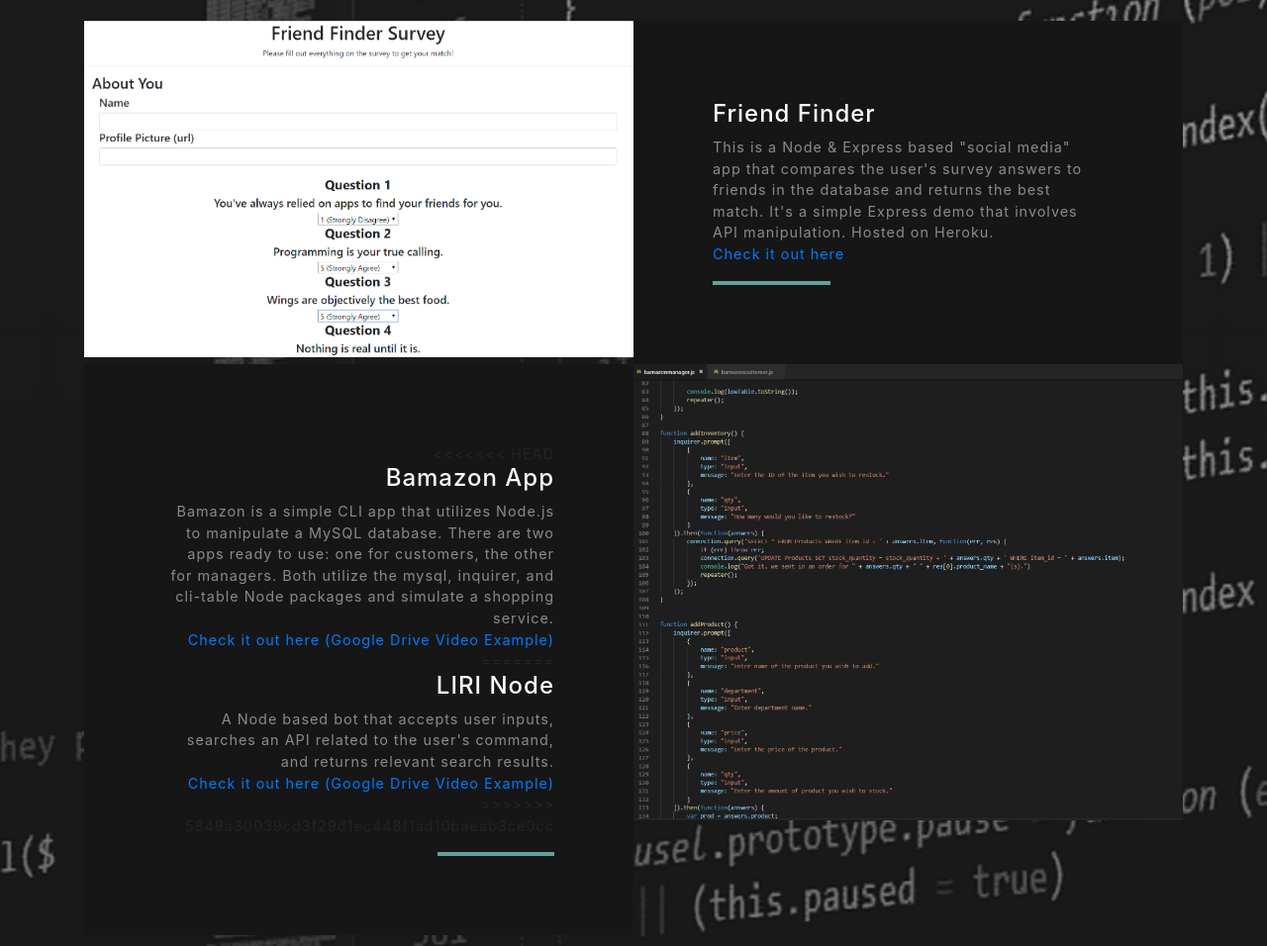
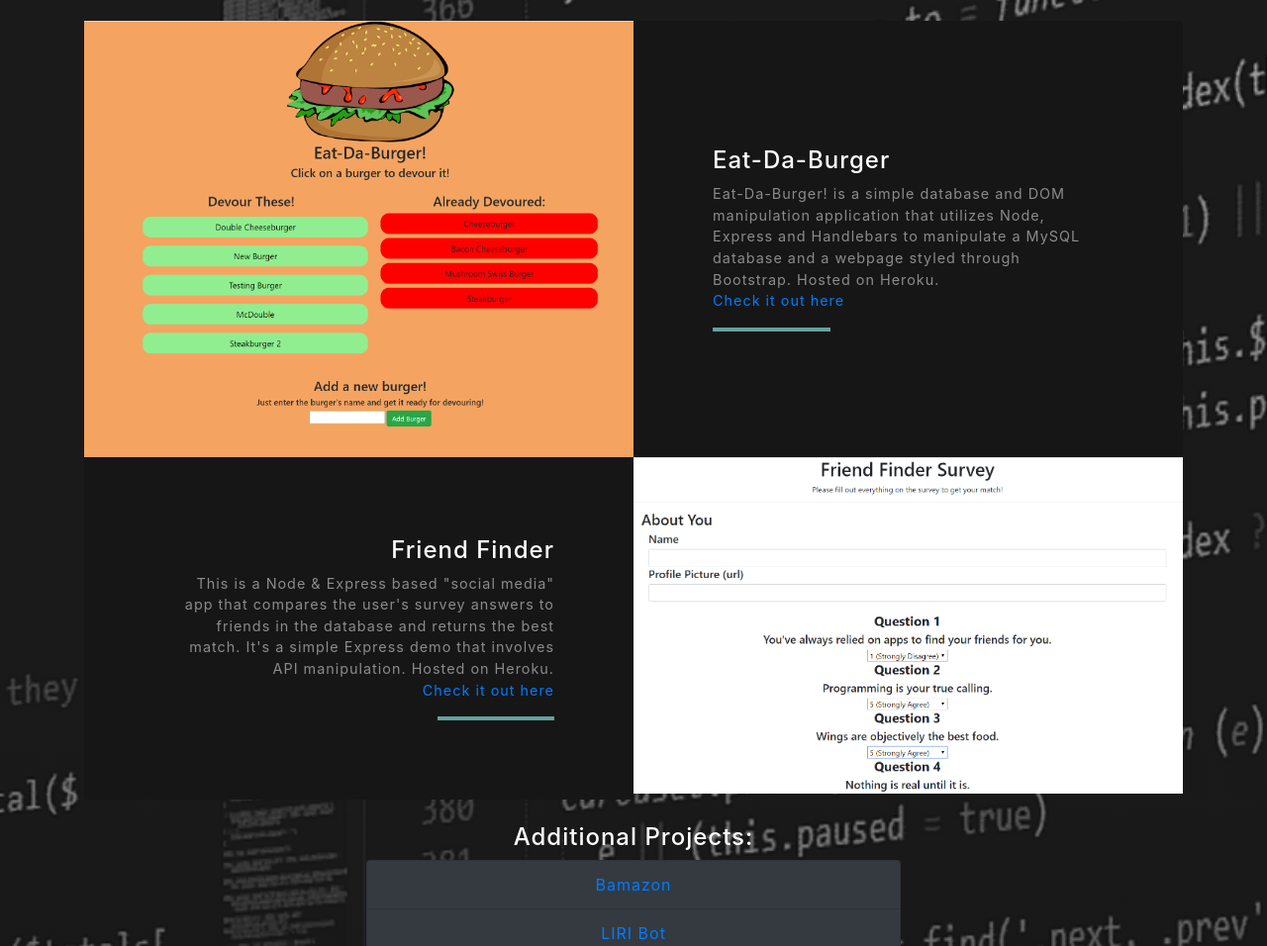
Before and after one commit to MichaelH94/Bootstrap-Portfolio, a website with bundled scripts: page index.html in a window 1280 px wide. Shown: the part 2260-3216 px from the top of the page at 99% size. Built offline with nearby package versions, Linux system fonts and the light colour scheme.

Commit message:
added burger

```diff
--- a/index.html
+++ b/index.html
@@ -98,17 +98,17 @@
         <!-- Left aligned project -->
         <div class="row justify-content-center no-gutters mb-5 mb-lg-0">
           <div class="col-lg-6">
-           <a href="https://mjh-friend-finder.herokuapp.com/""> <img class="img-fluid" src="img/ffdemo.png" alt=""></a>
+           <a href="http://mjh-burger.herokuapp.com//""> <img class="img-fluid" src="img/burgdemo.png" alt=""></a>
           </div>
           <div class="col-lg-6">
             <div class="bg-black text-center h-100 project">
               <div class="d-flex h-100">
                 <div class="project-text w-100 my-auto text-center text-lg-left">
-                  <h4 class="text-white">Friend Finder</h4>
-                  <p class="mb-0 text-white-50">This is a Node & Express based "social media" app that compares the user's survey answers to friends in the database and returns the best match. It's a simple Express demo that involves API manipulation.
+                  <h4 class="text-white">Eat-Da-Burger</h4>
+                  <p class="mb-0 text-white-50">Eat-Da-Burger! is a simple database and DOM manipulation application that utilizes Node, Express and Handlebars to manipulate a MySQL database and a webpage styled through Bootstrap.
                     Hosted on Heroku.
                   </p>
-                  <a href="https://mjh-friend-finder.herokuapp.com/">Check it out here</a>
+                  <a href="http://mjh-burger.herokuapp.com//">Check it out here</a>
                   <hr class="d-none d-lg-block mb-0 ml-0">
                 </div>
               </div>
@@ -119,22 +119,16 @@
         <!-- Right aligned project -->
         <div class="row justify-content-center no-gutters">
           <div class="col-lg-6">
-          <a href="https://drive.google.com/open?id=1fW4dQaYUY5BQhnhfCQDcZb_xjO6GS_74"><img class="img-fluid" src="img/bamdemo.png" alt=""></a>
+          <a href="https://mjh-friend-finder.herokuapp.com"><img class="img-fluid" src="img/ffdemo.png" alt=""></a>
           </div>
           <div class="col-lg-6 order-lg-first">
             <div class="bg-black text-center h-100 project">
               <div class="d-flex h-100">
                 <div class="project-text w-100 my-auto text-center text-lg-right">
-<<<<<<< HEAD
-                  <h4 class="text-white">Bamazon App</h4>
-                  <p class="mb-0 text-white-50">Bamazon is a simple CLI app that utilizes Node.js to manipulate a MySQL database. There are two apps ready to use: one for customers, the other for managers.
-                      Both utilize the mysql, inquirer, and cli-table Node packages and simulate a shopping service.</p>
-                  <a href="https://drive.google.com/open?id=1fW4dQaYUY5BQhnhfCQDcZb_xjO6GS_74">Check it out here (Google Drive Video Example)</a>
-=======
-                  <h4 class="text-white">LIRI Node</h4>
-                  <p class="mb-0 text-white-50">A Node based bot that accepts user inputs, searches an API related to the user's command, and returns relevant search results.</p>
-                  <a href="https://drive.google.com/open?id=1tW_fWy_yFAdr1legrTZGQ5gXcAa7nTYI">Check it out here (Google Drive Video Example)</a>
->>>>>>> 5849a30039cd3f29d1ec448f1ad10baeab3ce0cc
+                  <h4 class="text-white">Friend Finder</h4>
+                  <p class="mb-0 text-white-50">This is a Node & Express based "social media" app that compares the user's survey answers to friends in the database and returns the best match. It's a simple Express demo that involves API manipulation.
+                      Hosted on Heroku.</p>
+                  <a href="https://mjh-friend-finder.herokuapp.com">Check it out here</a>
                   <hr class="d-none d-lg-block mb-0 mr-0">
                 </div>
               </div>
@@ -147,6 +141,7 @@
           <div class="col-lg-6 text-center">
             <h4 class="text-white">Additional Projects:</h4>
             <ul class="list-group">
+              <li class="list-group-item list-group-item-dark text-center text-white bg-dark"><a href="https://github.com/michaelh94/Bamazon">Bamazon</a></li>
               <li class="list-group-item list-group-item-dark text-center text-white bg-dark"><a href="https://github.com/michaelh94/liri-bot">LIRI Bot</a></li>
               <li class="list-group-item list-group-item-dark text-center text-white bg-dark"><a href="https://michaelh94.github.io/GiphyAPI/">Giphy API Search</a></li>
               <li class="list-group-item list-group-item-dark text-center text-white bg-dark"><a href="https://michaelh94.github.io/TriviaGame/">Music Trivia</li>
```
Also changed, not shown: img/bamdemo.png (deleted), img/burgdemo.png (added).
